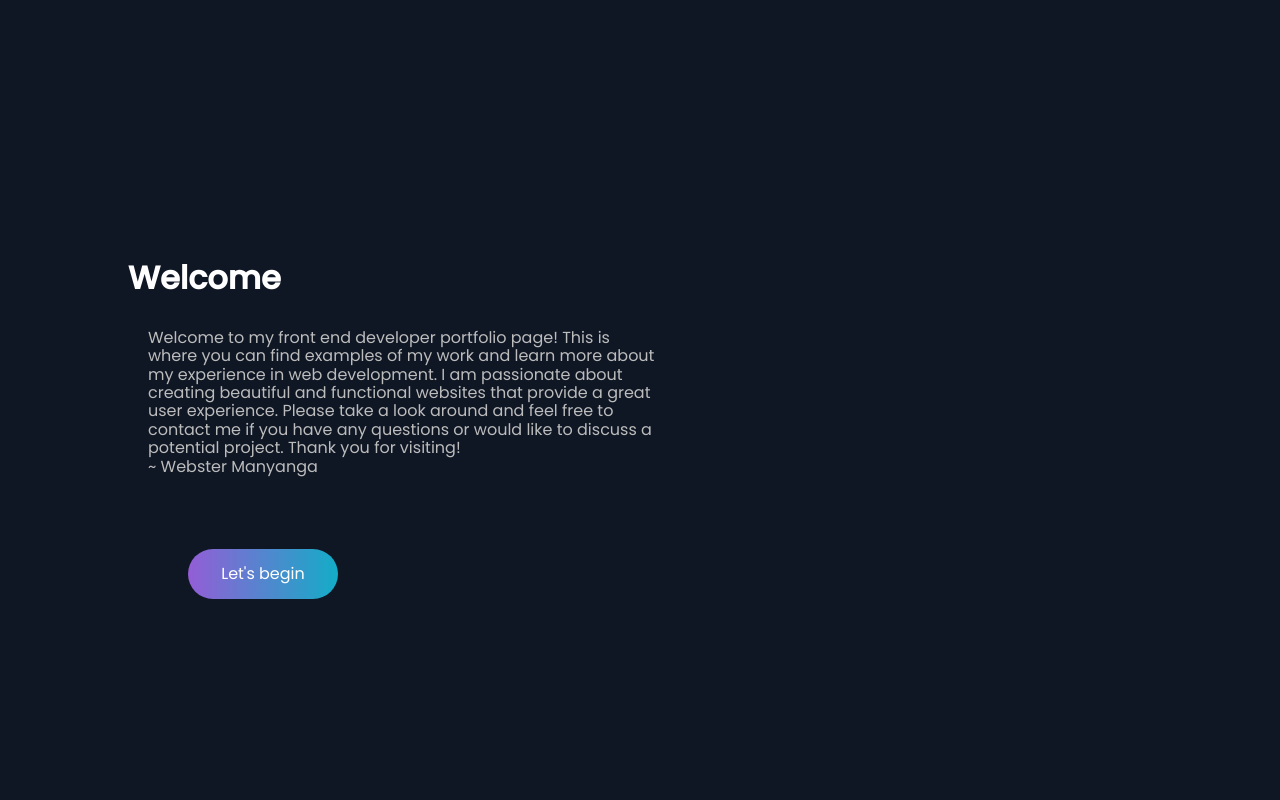
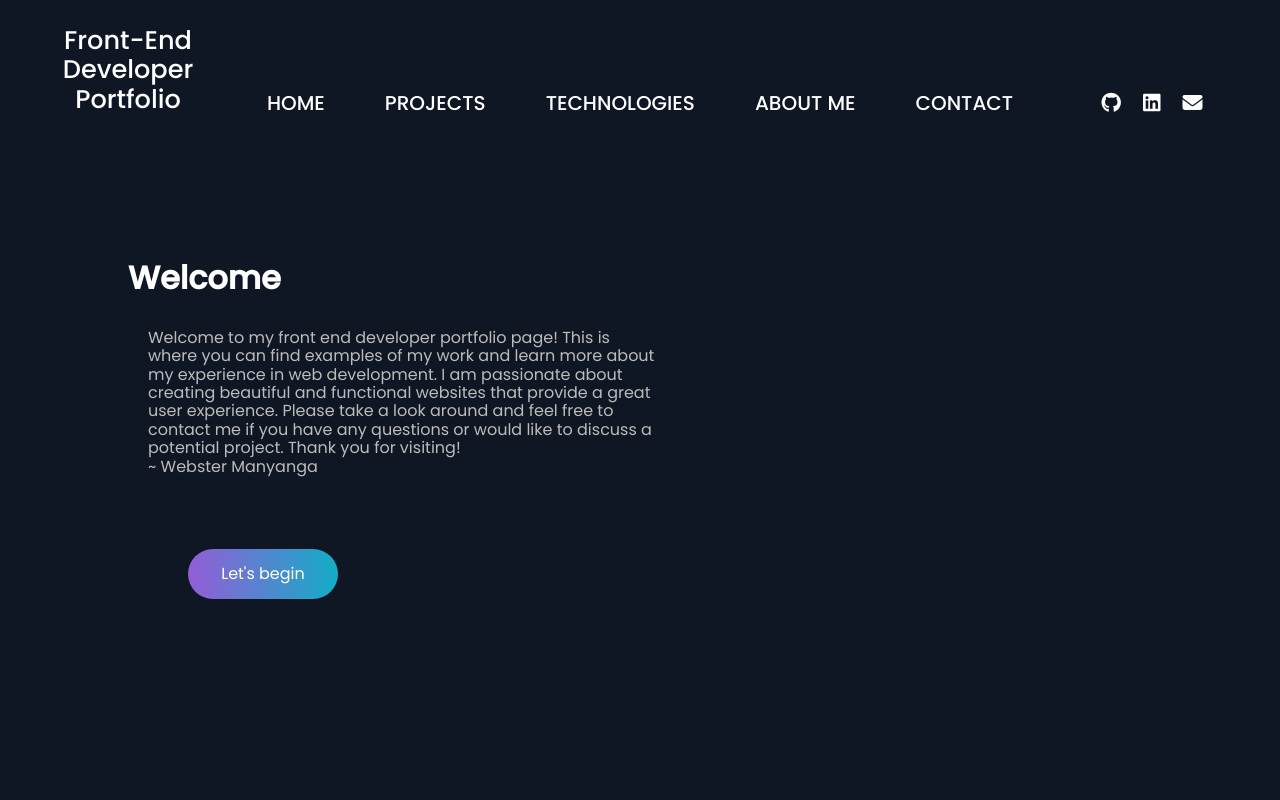
Before and after one commit to WebsterManyanga/Portfolio-Page, a React (Create React App) app in the folder react-app/: page / in a window 1280 px wide. Shown: the top 800 px of the page. Built offline with nearby package versions, Linux system fonts and the light colour scheme.

Commit message:
updated top nav

```diff
--- a/react-app/src/components/Header/Header.css
+++ b/react-app/src/components/Header/Header.css
@@ -52,7 +52,7 @@ header {
   background: linear-gradient(270deg, #13ADC7 0%, #6978D1 66.67%, #945DD6 100%);
   bottom: -10px;
   left: 0;
-  transition: all 0.2s;
+  transition: all 0.5s;
   border-radius: 10px;
 }
 
@@ -90,7 +90,7 @@ header {
 }
 
 
-@media screen and (max-width: 768px) {
+@media screen and (max-width: 1110px) {
   header {
     height: 0vh;
   }
--- a/react-app/src/components/Header/Header.tsx
+++ b/react-app/src/components/Header/Header.tsx
@@ -2,7 +2,7 @@ import './Header.css';
 import { useState } from 'react';
 
 export default function Header () {
-  const [menuIcon, setMenuIcon] = useState('fa-bars');
+  const [menuIcon, setMenuIcon] = useState('fa-house');
 
   return (
     <header>
@@ -17,12 +17,14 @@ export default function Header () {
         style={menuIcon === 'fa-house' ? {transform: 'translateX(0)'} : {transform: 'translateX(-100vw)'}}
       >
         <h1 className="top-nav__title">
-          Front-end<br/>Web Developer<br/>Portfolio
+          Front-End<br/>Developer<br/>Portfolio
         </h1>
         <ul className="top-nav__page">
-          <li><a href="#projects">Projects</a></li>
-          <li><a href="#technologies">Technologies</a></li>
-          <li><a href="#about-me">About Me</a></li>
+        <li><a href="#">HOME</a></li>
+          <li><a href="#projects">PROJECTS</a></li>
+          <li><a href="#technologies">TECHNOLOGIES</a></li>
+          <li><a href="#about-me">ABOUT ME</a></li>
+          <li><a href="#about-me">CONTACT</a></li>
         </ul>
         <ul className="top-nav__social-media">
           <li>
```
Also changed, not shown: 1 other file (tests, documents, lock files or other folders).
